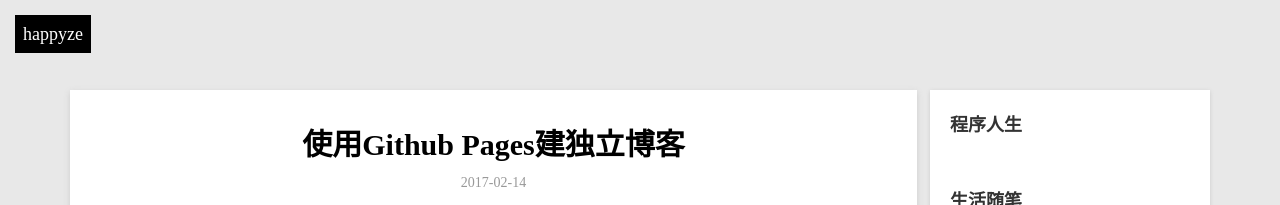
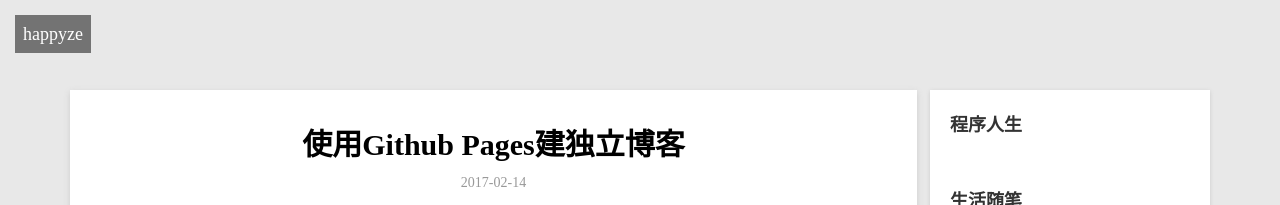
Before and after one commit to happyze/happyze.github.io, a Jekyll site: the page built from _posts/life/2017-02-14-github-pages.md, in a window 1280 px wide. Shown: the top 205 px of the page. Built offline with Jekyll 4.4.1, drawn with Linux system fonts in a browser that asks for light colours.

Commit message:
first commit

```diff
--- a/_includes/style.css
+++ b/_includes/style.css
@@ -658,7 +658,7 @@
   display: inline-block;
   color: #fff;
   font-size: 18px;
-  background: #000;
+  background: rgba(0, 0, 0, 0.5);
 }
 
 .home-follow {
```
Also changed, not shown: _posts/life/2017-02-14-github-pages.md (renamed from _posts/coding/2017-02-14-github-pages.md).
